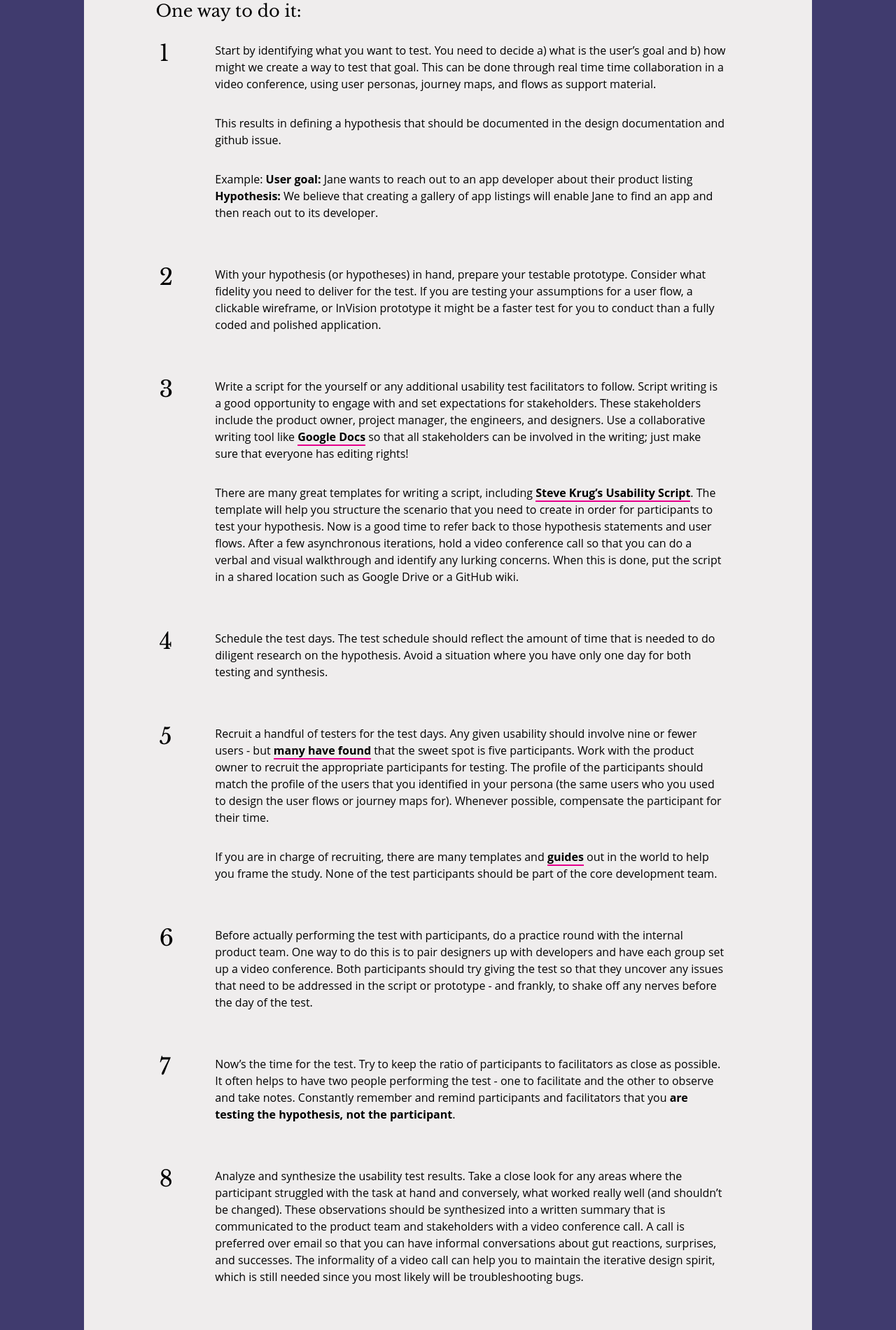
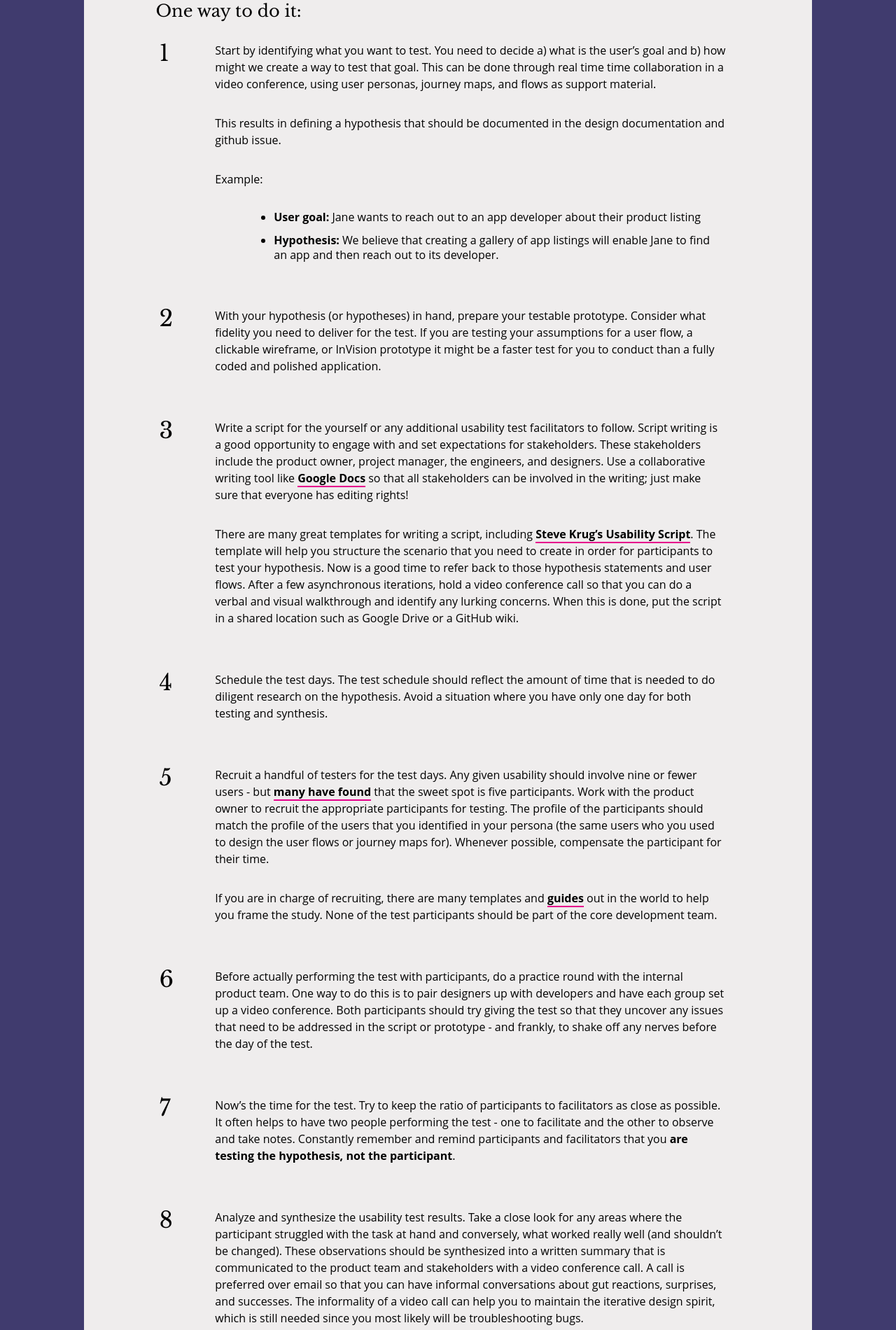
Before and after one commit to open-design-kit/opendesignkit, a Jekyll site: the page built from _methods/usability-testing.md, in a window 1280 px wide. Shown: the part 927-2827 px from the top of the page at 70% size. Built offline with Jekyll 4.4.1, drawn with Linux system fonts in a browser that asks for light colours.

Commit message:
fixing formatting of list in first step, for #55

```diff
--- a/_methods/usability-testing.md
+++ b/_methods/usability-testing.md
@@ -38,8 +38,9 @@ Designers, stakeholders, and recruited users who match your persona profiles.
 
 
     Example:
-    **User goal:**  Jane wants to reach out to an app developer about their product listing
-    **Hypothesis:** We believe that creating a gallery of app listings will enable Jane to find an app and then reach out to its developer.
+
+    * **User goal:**  Jane wants to reach out to an app developer about their product listing
+    * **Hypothesis:** We believe that creating a gallery of app listings will enable Jane to find an app and then reach out to its developer.
 
 2. With your hypothesis (or hypotheses) in hand, prepare your testable prototype. Consider what fidelity you need to deliver for the test. If you are testing your assumptions for a user flow, a clickable wireframe, or InVision prototype it might be a faster test for you to conduct than a fully coded and polished application.
 
```
